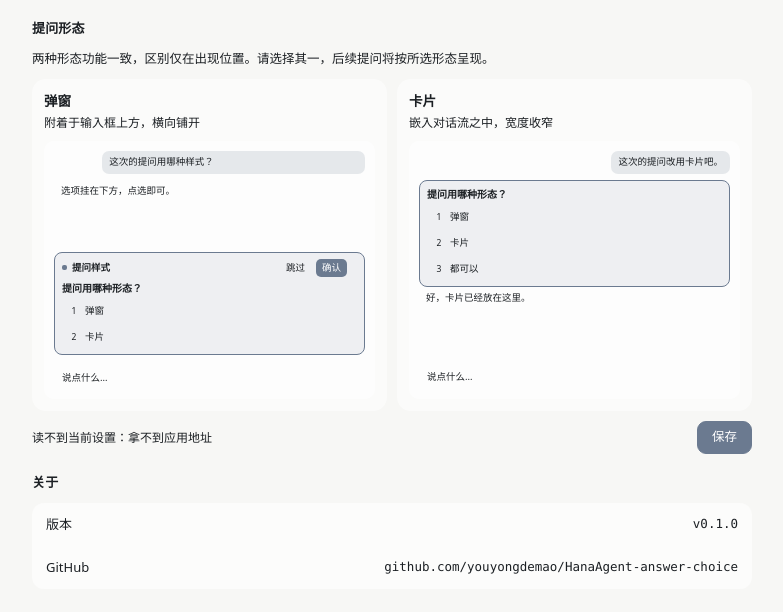
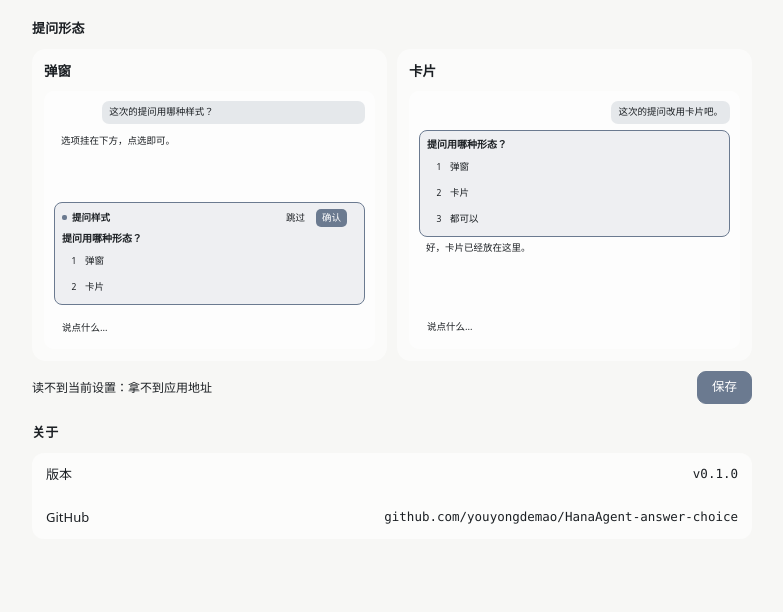
Before and after one commit to youyongdemao/HanaAgent-answer-choice, a website with bundled scripts: page ui/settings.html in a window 1280 px wide. Shown: the whole page, without its empty margins (248-1031 px from the left). Built offline with nearby package versions, Linux system fonts and the light colour scheme.

Commit message:
ui: 设置页去掉顶部说明与两处形态注释

```diff
--- a/ui/settings.html
+++ b/ui/settings.html
@@ -12,7 +12,6 @@
   <div class="st-page">
 
     <h1 class="st-title">提问形态</h1>
-    <p class="st-hint">两种形态功能一致，区别仅在出现位置。请选择其一，后续提问将按所选形态呈现。</p>
 
     <div class="st-forms">
 
@@ -20,7 +19,6 @@
         <input class="st-radio" type="radio" name="form" value="panel">
         <span class="st-form-head">
           <b>弹窗</b>
-          <i>附着于输入框上方，横向铺开</i>
         </span>
         <span class="st-demo" aria-hidden="true">
           <span class="dm dm-user">这次的提问用哪种样式？</span>
@@ -45,7 +43,6 @@
         <input class="st-radio" type="radio" name="form" value="card">
         <span class="st-form-head">
           <b>卡片</b>
-          <i>嵌入对话流之中，宽度收窄</i>
         </span>
         <span class="st-demo is-flow" aria-hidden="true">
           <span class="dm dm-user">这次的提问改用卡片吧。</span>
```
